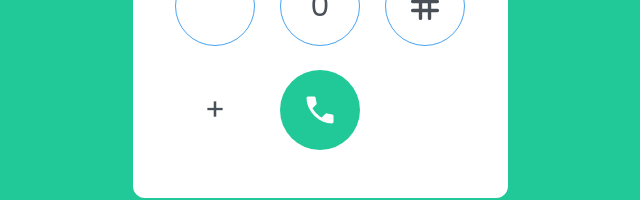
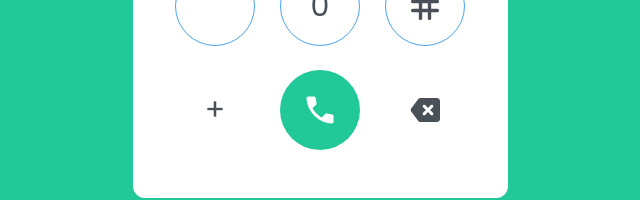
Before and after one commit to rodercode/mobile-pad-challenge, a Vue app: page / in a window 1280 px wide. Shown: the part 546-746 px from the top of the page, without its empty margins (320-960 px from the left). Built offline with nearby package versions, Linux system fonts and the light colour scheme; some icons are missing.

Commit message:
implement a backspace button and add styles

```diff
--- a/src/views/MobilePadView.vue
+++ b/src/views/MobilePadView.vue
@@ -39,6 +39,11 @@
       >
         <IconCall />
       </button>
+      <button
+        class="w-20 h-20 text-3xl duration-500 border-none rounded-full hover:bg-primary-color-base w-29 btn-icon border-1 hover:text-white"
+      >
+        <IconBackspace />
+      </button>
     </div>
   </main>
 </template>
@@ -46,21 +51,27 @@
 <script lang="ts">
 import { defineComponent } from "vue";
 
-// IMPORT COMPONENTS
+// IMPORT BUTTONS COMPONENTS
 import ButtonNumber from "../components/ButtonNumbers.vue";
+import ButtonIcon from "../components/ButtonIcon.vue";
 
+// IMPORT ICONS COMPONENTS
 import IconCall from "~icons/material-symbols/call";
-import ButtonIcon from "../components/ButtonIcon.vue";
 import IconAsterisk from "~icons/streamline/computer-keyboard-asterisk-2-asterisk-star-keyboard";
 import IconHash from "~icons/ph/hash-straight-bold";
+import IconBackspace from "~icons/material-symbols/backspace-rounded";
 
 export default defineComponent({
   components: {
+    // BUTTONS COMPONENTS
     ButtonNumber,
+    ButtonIcon,
+
+    // ICONS COMPONENTS
     IconCall,
-    ButtonIcon,
     IconAsterisk,
     IconHash,
+    IconBackspace,
   },
   name: "HomeView",
   data() {
```
